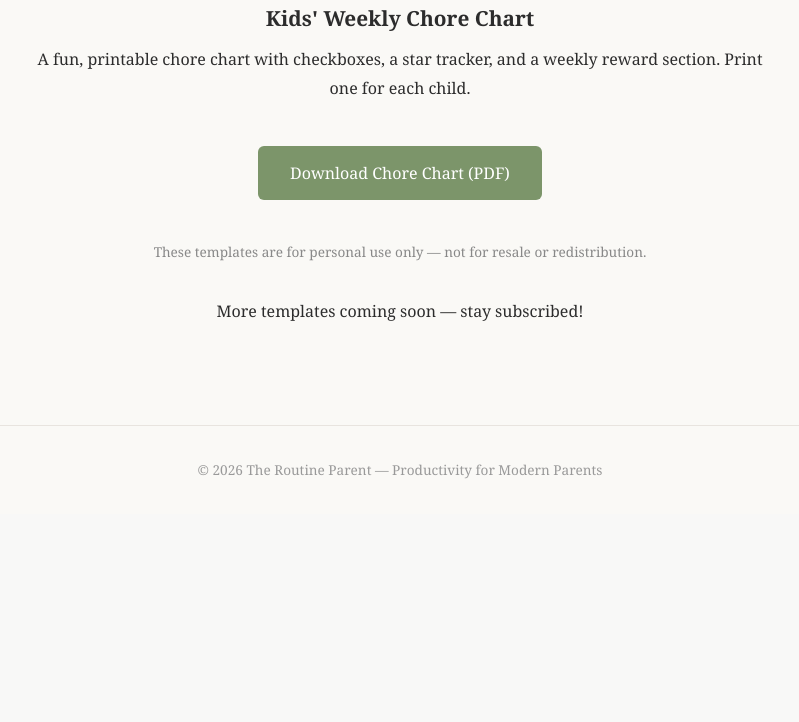
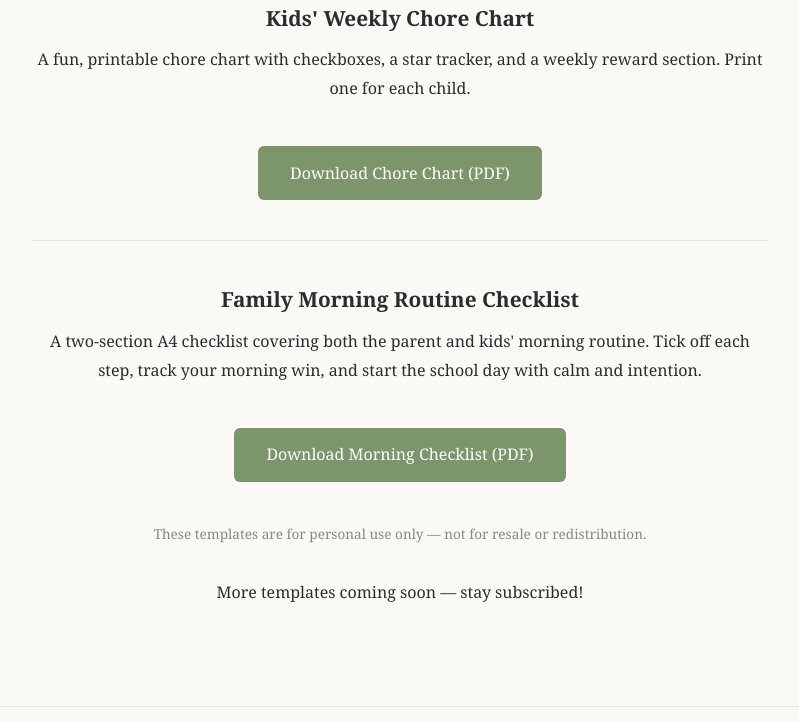
Before and after one commit to doug-ctrl/theroutineparent, a Django app: page /free-planner/ in a window 1280 px wide. Shown: the part 620-1342 px from the top of the page, without its empty margins (240-1039 px from the left). Before the commit the page ends 1099 px from the top, so only its background shows below. Run offline with Django 5.2, Linux system fonts and the light colour scheme; parts of the project's set-up code (start-up, migrations or seed data) failed here and were passed over; some libraries are stand-ins or nearby versions.

Commit message:
Add morning routine checklist download

```diff
--- a/blog/urls.py
+++ b/blog/urls.py
@@ -10,6 +10,7 @@ urlpatterns = [
     path("free-planner/", views.DownloadPageView.as_view(), name="free_planner"),
     path("download/planner/", views.download_planner, name="download_planner"),
     path("download/chore-chart/", views.download_chore_chart, name="download_chore_chart"),
+    path("download/morningchecklist/", views.download_morning_checklist, name="download_morning_checklist"),
     path("post/<slug:slug>/", views.PostDetailView.as_view(), name="post_detail"),
     path("pillar/<slug:slug>/", views.PillarPostsView.as_view(), name="pillar_posts"),
     path("about/", views.AboutView.as_view(), name="about"),
--- a/blog/views.py
+++ b/blog/views.py
@@ -135,6 +135,13 @@ def download_chore_chart(request):
     response.content = requests.get(r2_url).content
     return response
 
+def download_morning_checklist(request):
+    r2_url = "https://pub-53c2d8846d17472f9a9fc9195eba2c02.r2.dev/downloads/morning_routine_checklist.pdf"
+    response = HttpResponse(content_type="application/pdf")
+    response["Content-Disposition"] = 'attachment; filename="Morning_Routine_Checklist_The_Routine_Parent.pdf"'
+    response.content = requests.get(r2_url).content
+    return response
+
 class ContactView(TemplateView):
     template_name = "pages/contact.html"
 
--- a/templates/pages/download.html
+++ b/templates/pages/download.html
@@ -22,6 +22,12 @@
         <p>A fun, printable chore chart with checkboxes, a star tracker, and a weekly reward section. Print one for each child.</p>
         <a href="{% url 'blog:download_chore_chart' %}" class="download-btn">Download Chore Chart (PDF)</a>
 
+        <div style="border-top: 1px solid #e8e4df; margin: 2.5rem 0;"></div>
+
+        <h2 style="font-size: 1.3rem; margin-bottom: 0.5rem;">Family Morning Routine Checklist</h2>
+        <p>A two-section A4 checklist covering both the parent and kids' morning routine. Tick off each step, track your morning win, and start the school day with calm and intention.</p>
+        <a href="{% url 'blog:download_morning_checklist' %}" class="download-btn">Download Morning Checklist (PDF)</a>
+
         <p style="margin-top: 2.5rem; color: #888; font-size: 0.85rem;">These templates are for personal use only — not for resale or redistribution.</p>
 
         <p style="margin-top: 2rem;">More templates coming soon — stay subscribed!</p>
```
